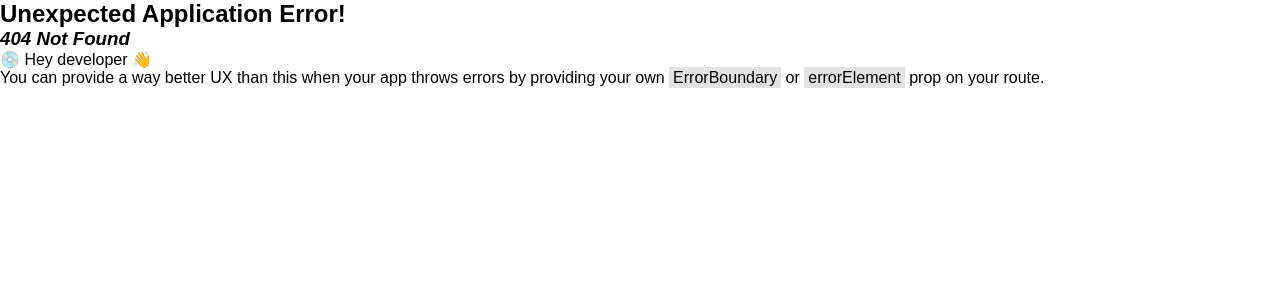
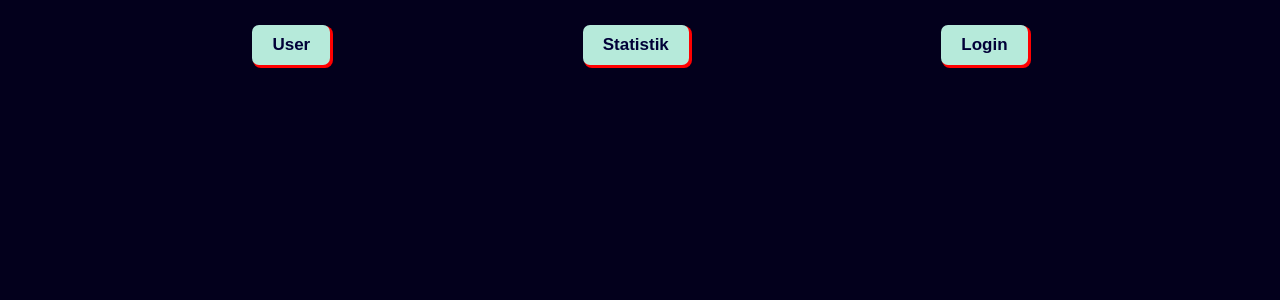
Before and after one commit to RadyaI/user-management, a React (Vite) app: page /login in a window 1280 px wide. Before the commit this address had no page. Shown: the top 300 px of the page. Built offline with nearby package versions, Linux system fonts and the light colour scheme.

Commit message:
Add: Login page

```diff
--- a/src/components/navbar.jsx
+++ b/src/components/navbar.jsx
@@ -9,6 +9,7 @@ export default function User() {
             <Menu>
                 <NavLink to="/"><button>User</button></NavLink>
                 <NavLink to="/statistik"><button>Statistik</button></NavLink>
+                <NavLink to="/Login"><button>Login</button></NavLink>
             </Menu>
         </>
     )
--- /dev/null
+++ b/src/login.jsx
@@ -0,0 +1,17 @@
+import styled from 'styled-components'
+import Navbar from './components/navbar'
+
+export default function Login() {
+    return (
+        <>
+            <Navbar></Navbar>
+            <Container></Container>
+        </>
+    )
+}
+
+const Container = styled.div`
+    width: 100%;
+    height: 100dvh;
+    background-color: #03001C;
+`
--- a/src/router/index.jsx
+++ b/src/router/index.jsx
@@ -1,6 +1,7 @@
 import { createBrowserRouter } from "react-router";
 import User from "../user";
 import statistik from "../statistik";
+import Login from '../login'
 
 const router = createBrowserRouter([
     {
@@ -10,6 +11,10 @@ const router = createBrowserRouter([
     {
         path: "/statistik",
         Component: statistik
+    },
+    {
+        path: "login",
+        Component: Login
     }
 ])
 
```
